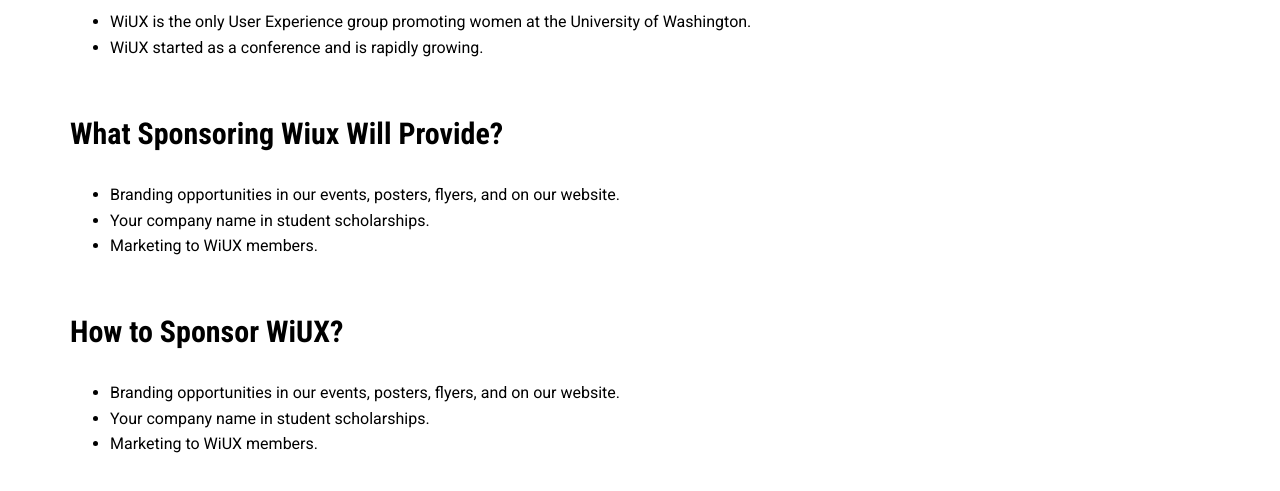
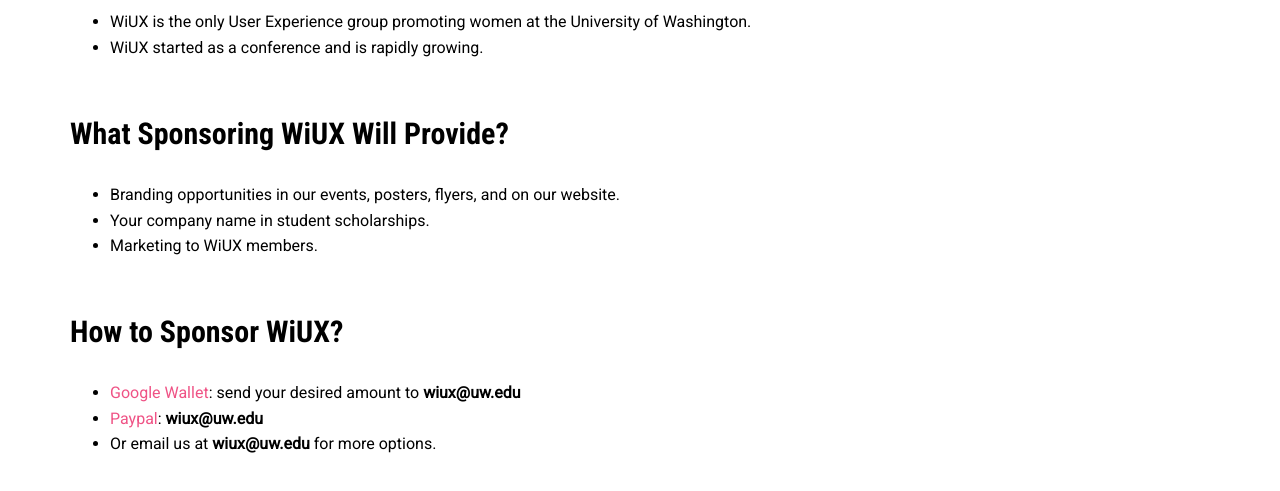
Before and after one commit to ejwong/WiUX-Website, a plain HTML site: page sponsor.html in a window 1280 px wide. Shown: the part 627-1118 px from the top of the page. Drawn offline with nearby package versions, Linux system fonts and the light colour scheme.

Commit message:
adding sponsorship options

```diff
--- a/sponsor.html
+++ b/sponsor.html
@@ -35,6 +35,16 @@
     <!-- Tweaks for older IEs--><!--[if lt IE 9]>
         <script src="https://oss.maxcdn.com/html5shiv/3.7.2/html5shiv.min.js"></script>
         <script src="https://oss.maxcdn.com/respond/1.4.2/respond.min.js"></script><![endif]-->
+    <!-- Google Analytics: change UA-XXXXX-X to be your site's ID.-->
+    <!---->
+    <script>
+      (function(b,o,i,l,e,r){b.GoogleAnalyticsObject=l;b[l]||(b[l]=
+      function(){(b[l].q=b[l].q||[]).push(arguments)});b[l].l=+new Date;
+      e=o.createElement(i);r=o.getElementsByTagName(i)[0];
+      e.src='//www.google-analytics.com/analytics.js';
+      r.parentNode.insertBefore(e,r)}(window,document,'script','ga'));
+      ga('create','UA-XXXXX-X');ga('send','pageview');
+    </script>
   </head>
   <body class="home">
     <!-- navbar-->
@@ -124,7 +134,7 @@
 <!--               <blockquote>
                 <p>Lorem ipsum dolor sit amet, consectetur adipiscing elit. Vivamus magna. Cras in mi at felis aliquet congue. Ut a est eget ligula molestie gravida. Curabitur massa. Donec eleifend, libero at sagittis mollis, tellus est malesuada tellus, at luctus turpis elit sit amet quam. Vivamus pretium ornare est.</p>
               </blockquote> -->
-              <h3>What Sponsoring Wiux Will Provide?</h3>
+              <h3>What Sponsoring WiUX Will Provide?</h3>
               <ul>
                 <li>Branding opportunities in our events, posters, flyers, and on our website.</li>
                 <li>Your company name in student scholarships.</li>
@@ -133,9 +143,9 @@
               </br>
               <h3>How to Sponsor WiUX?</h3>
               <ul>
-                <li>Branding opportunities in our events, posters, flyers, and on our website.</li>
-                <li>Your company name in student scholarships.</li>
-                <li>Marketing to WiUX members.</li>
+                <li><a href="https://wallet.google.com/">Google Wallet</a>: send your desired amount to <b>wiux@uw.edu</b></li>
+                <li><a href="https://www.paypal.me/wiux/100"> Paypal</a>: <b>wiux@uw.edu</b></li>
+                <li>Or email us at <b>wiux@uw.edu</b> for more options.</li>
               </ul>
               </br>
  <!--              <p><img src="img/blog1.jpg" alt="Example blog post alt" class="img-responsive"></p>
@@ -222,15 +232,5 @@
     <script src="js/jquery.cookie.js"> </script>
     <script src="js/lightbox.min.js"></script>
     <script src="js/front.js"></script><!-- substitute:livereload -->
-    <!-- Google Analytics: change UA-XXXXX-X to be your site's ID.-->
-    <!---->
-    <script>
-      (function(b,o,i,l,e,r){b.GoogleAnalyticsObject=l;b[l]||(b[l]=
-      function(){(b[l].q=b[l].q||[]).push(arguments)});b[l].l=+new Date;
-      e=o.createElement(i);r=o.getElementsByTagName(i)[0];
-      e.src='//www.google-analytics.com/analytics.js';
-      r.parentNode.insertBefore(e,r)}(window,document,'script','ga'));
-      ga('create','UA-XXXXX-X');ga('send','pageview');
-    </script>
   </body>
 </html>
```
